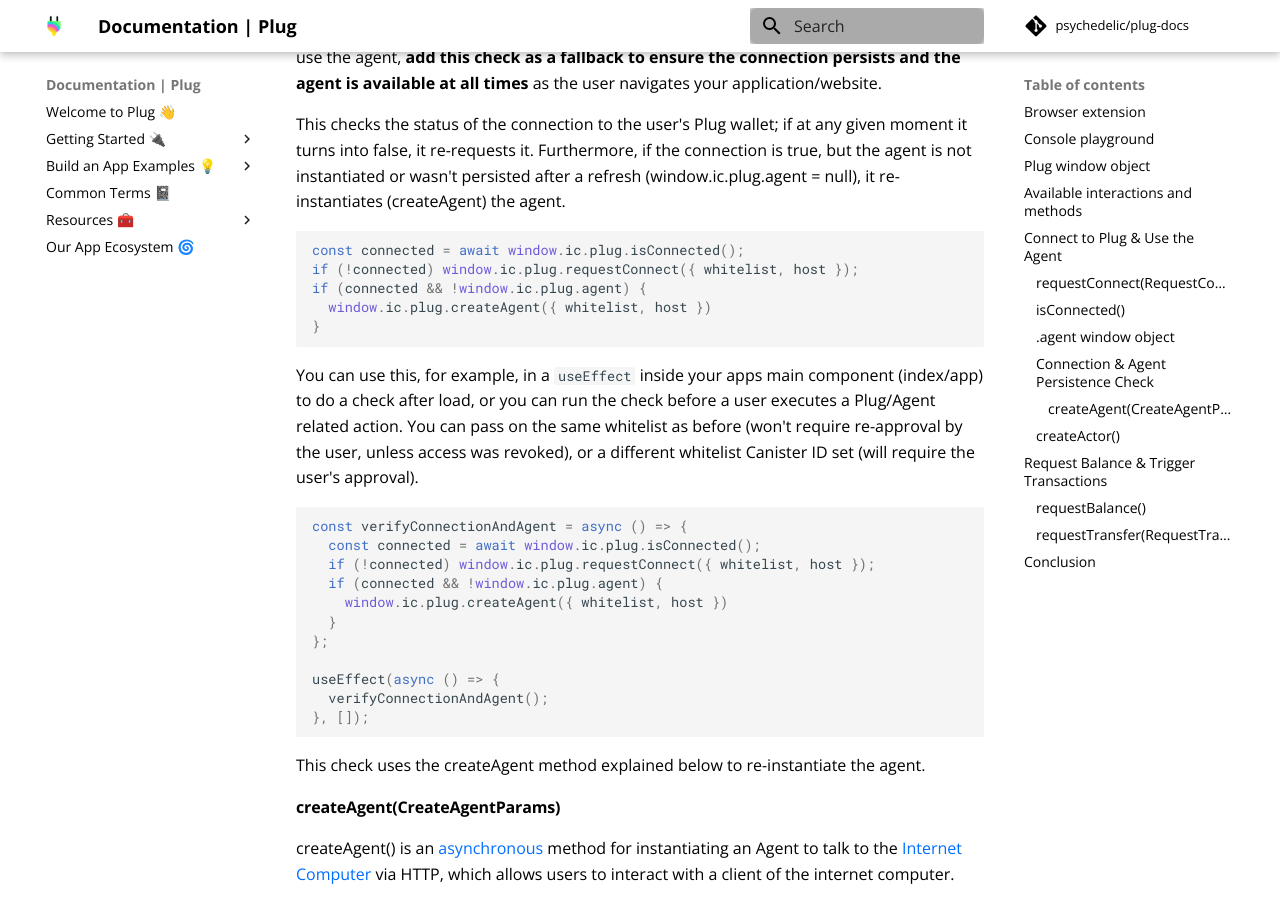
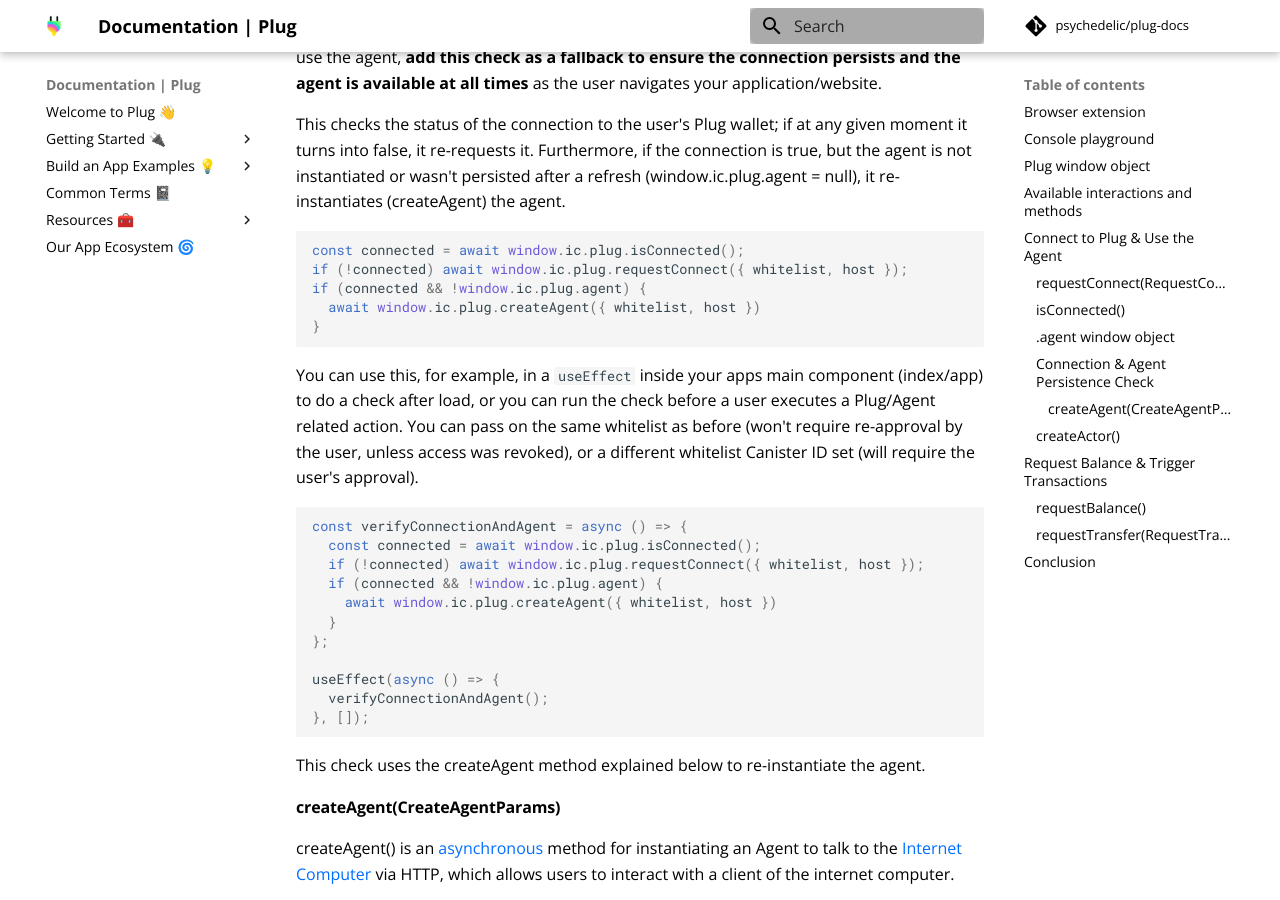
Before and after one commit to Psychedelic/plug-docs, an MkDocs documentation site: the page built from docs/getting-started/connect-to-plug.md, in a window 1280 px wide and 900 px high, scrolled down 4990 px. Built offline with MkDocs 1.6.1 and Material for MkDocs 9.7.7, drawn with Linux system fonts in a browser that asks for light colours; comment, search, counter and statistics services are not loaded.

Commit message:
fix: 🐛 missing async keyword

````diff
--- a/docs/getting-started/connect-to-plug.md
+++ b/docs/getting-started/connect-to-plug.md
@@ -188,19 +188,19 @@
 
 ```js
 const connected = await window.ic.plug.isConnected();
-if (!connected) window.ic.plug.requestConnect({ whitelist, host });
+if (!connected) await window.ic.plug.requestConnect({ whitelist, host });
 if (connected && !window.ic.plug.agent) {
-  window.ic.plug.createAgent({ whitelist, host })
+  await window.ic.plug.createAgent({ whitelist, host })
 }
 ```
-You can use this, for example, in a ```useEffect``` inside your apps main component (index/app) to do a check after load, or you can run the check before a user executes a Plug/Agent related action. You can pass on the same whitelist as before (won't require re-approval by the user, unless access was revoked), or a different whitelist Canister ID set (will require the user's approval).
+You can use this, for example, in a `useEffect` inside your apps main component (index/app) to do a check after load, or you can run the check before a user executes a Plug/Agent related action. You can pass on the same whitelist as before (won't require re-approval by the user, unless access was revoked), or a different whitelist Canister ID set (will require the user's approval).
 
 ```JS
 const verifyConnectionAndAgent = async () => {
   const connected = await window.ic.plug.isConnected();
-  if (!connected) window.ic.plug.requestConnect({ whitelist, host });
+  if (!connected) await window.ic.plug.requestConnect({ whitelist, host });
   if (connected && !window.ic.plug.agent) {
-    window.ic.plug.createAgent({ whitelist, host })
+    await window.ic.plug.createAgent({ whitelist, host })
   }
 };
 
````
